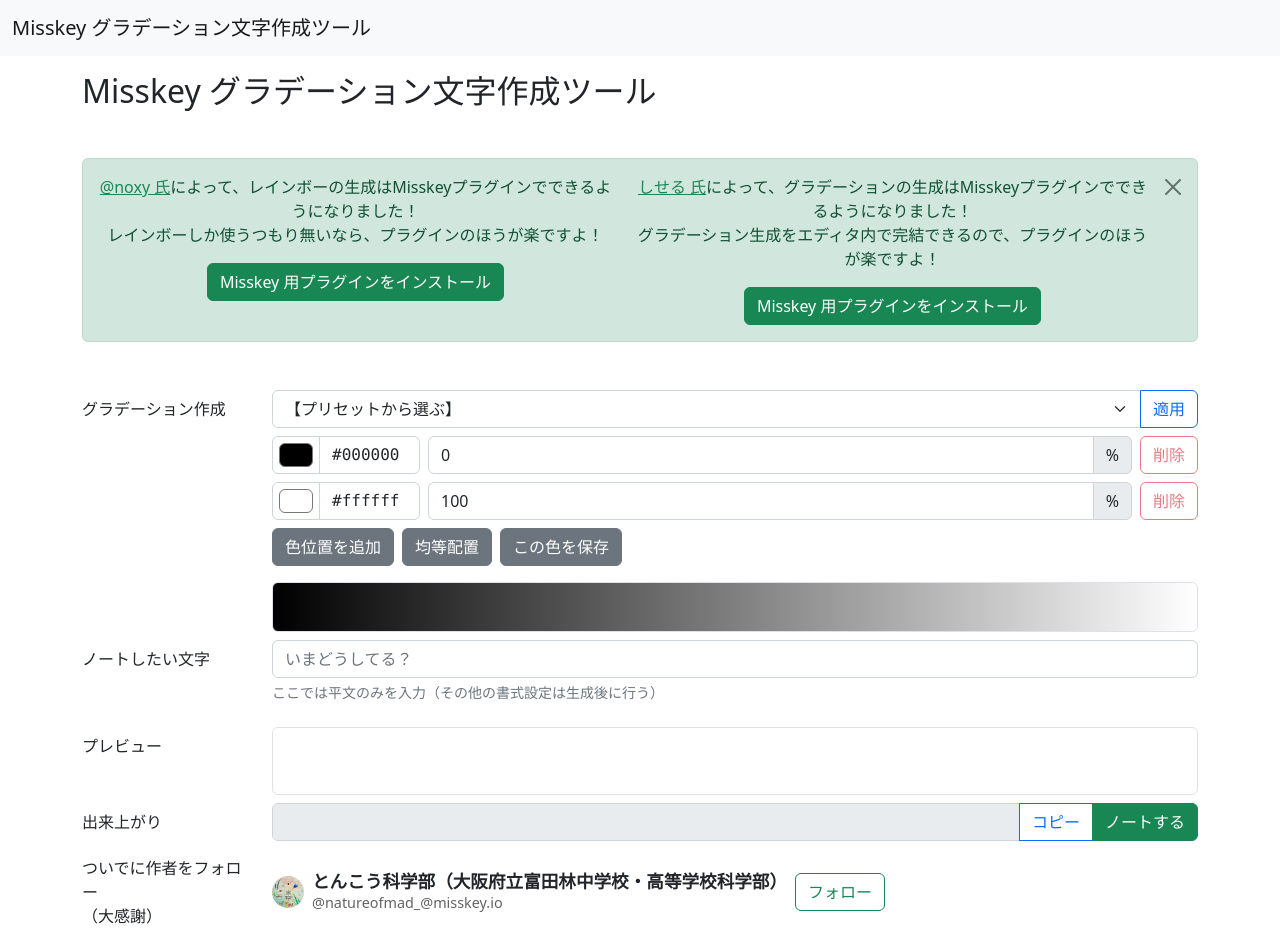
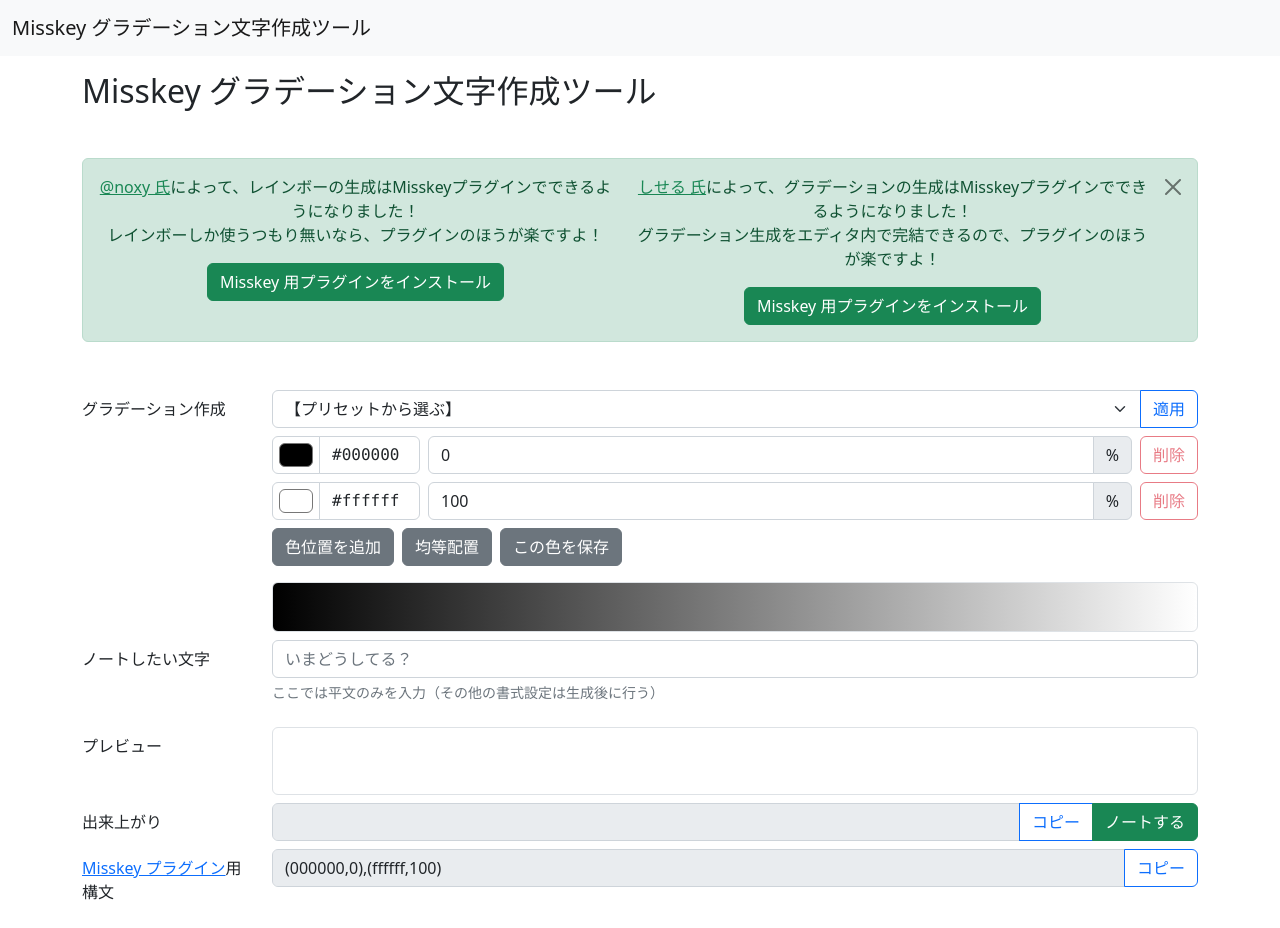
Before and after one commit to natureofmad/misskey-gradient-generator, a Vue app: page / in a window 1280 px wide. Shown: the top 928 px of the page. Built offline with nearby package versions, Linux system fonts and the light colour scheme; the HTML template or start-up script is replaced by a standard one.

Commit message:
(add) mKy plugin preset

```diff
--- a/src/App.vue
+++ b/src/App.vue
@@ -214,13 +214,13 @@
     }).join("");
 });
 
-const copyText = () => {
+const copyText = (text) => {
     if (!navigator.clipboard) {
         alert("このブラウザは対応していません");
         return;
     }
 
-    navigator.clipboard.writeText(generatedText.value).then(() => {
+    navigator.clipboard.writeText(text).then(() => {
         alert("コピー成功");
     }).catch(() => {
         alert("コピーに失敗しました");
@@ -234,6 +234,9 @@
     hideBanner.value = true;
     window.localStorage.setItem("msky_gradient_successor_banner", "hide");
 };
+
+// プラグインプリセット用
+const mKyPresetStr = computed(() => colorSteps.value.map((e) => `(${e.color.substring(1)},${e.position})`).join(","))
 
 onMounted(() => {
     const presetsStore = window.localStorage.getItem("msky_gradient_presets");
@@ -334,6 +337,17 @@
                 </div>
             </div>
         </div>
+        <div class="my-2 row">
+            <div class="col-lg-2 col-sm-4 col-form-label">
+                <a href="https://misskey.io/@secineralyr">Misskey プラグイン</a>用構文
+            </div>
+            <div class="col-lg-10 col-sm-8">
+                <div class="input-group">
+                    <input type="text" class="form-control" readonly disabled :value="mKyPresetStr" />
+                    <button class="btn btn-outline-primary" @click="copyText(mKyPresetStr)">コピー</button>
+                </div>
+            </div>
+        </div>
         <div class="my-2 row align-items-center">
             <div class="col-lg-2 col-sm-4 col-form-label">
                 ついでに作者をフォロー<br>
```
